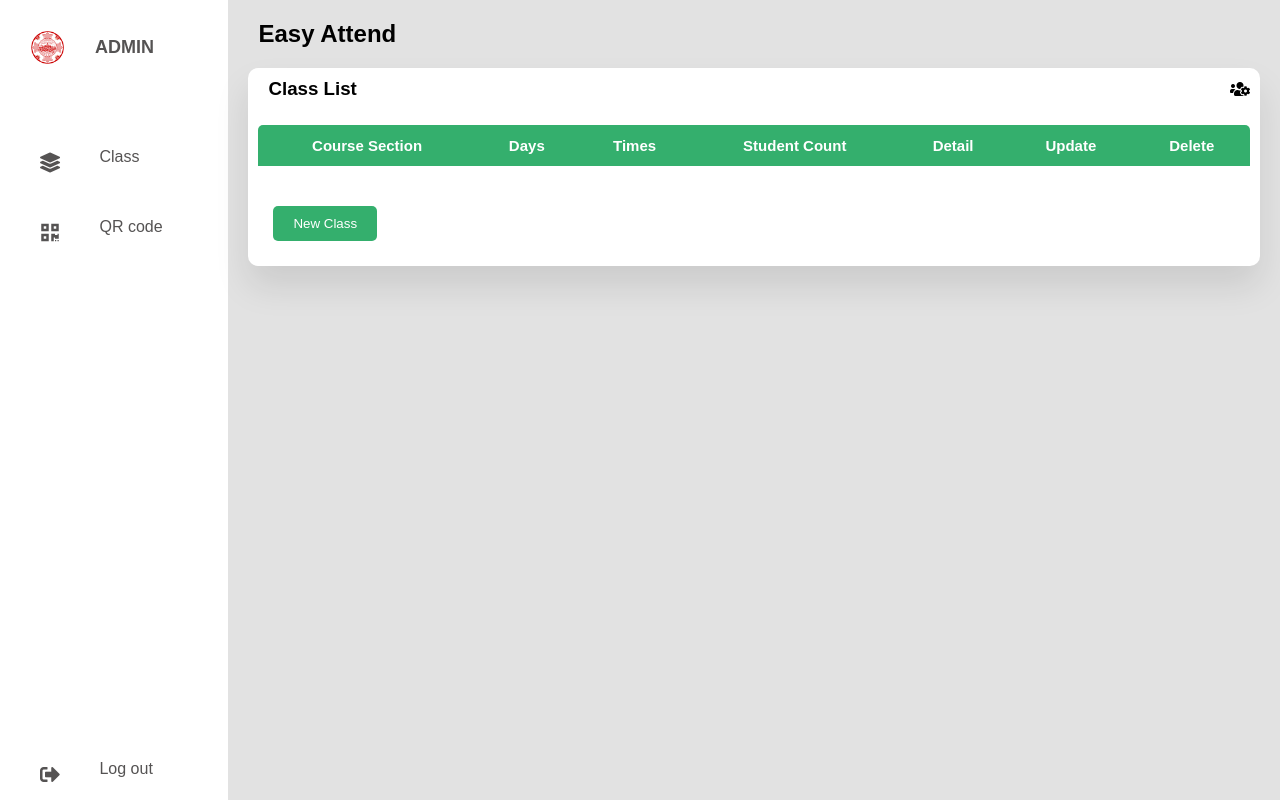
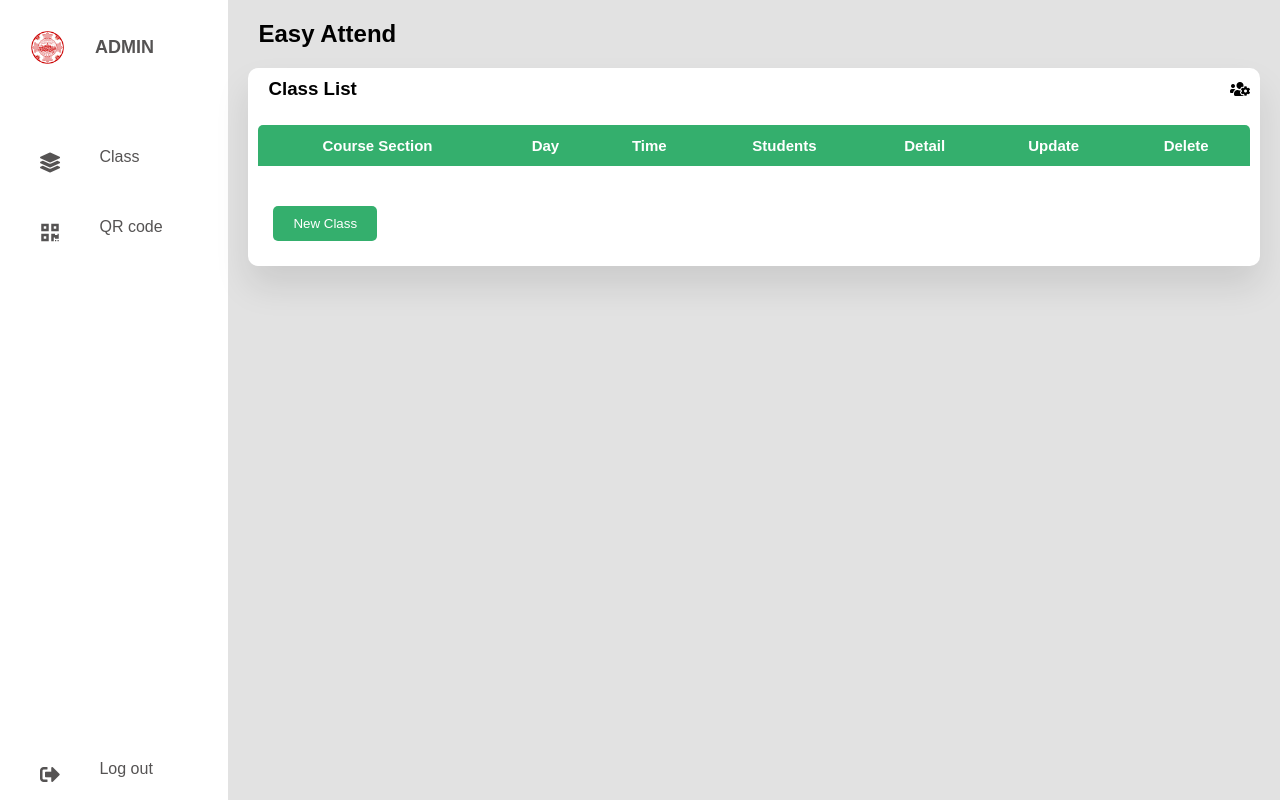
Before and after one commit to Shiba010/EasyAttend, a Flask app: page /manage_dashboard in a window 1280 px wide. Run offline with Flask 3, Linux system fonts and the light colour scheme; a user stored in the database is signed in; data that the repository does not hold is empty; some libraries are stand-ins or nearby versions.

Commit message:
adjust manage dashboard

```diff
--- a/templates/manage_dashboard.html
+++ b/templates/manage_dashboard.html
@@ -59,9 +59,9 @@
             <thead>
               <tr>
                 <th>Course Section</th>
-                <th>Days</th>
-                <th>Times</th>
-                <th>Student Count</th>
+                <th>Day</th>
+                <th>Time</th>
+                <th>Students</th>
                 <th>Detail</th>
                 <th>Update</th>
                 <th>Delete</th>
```
